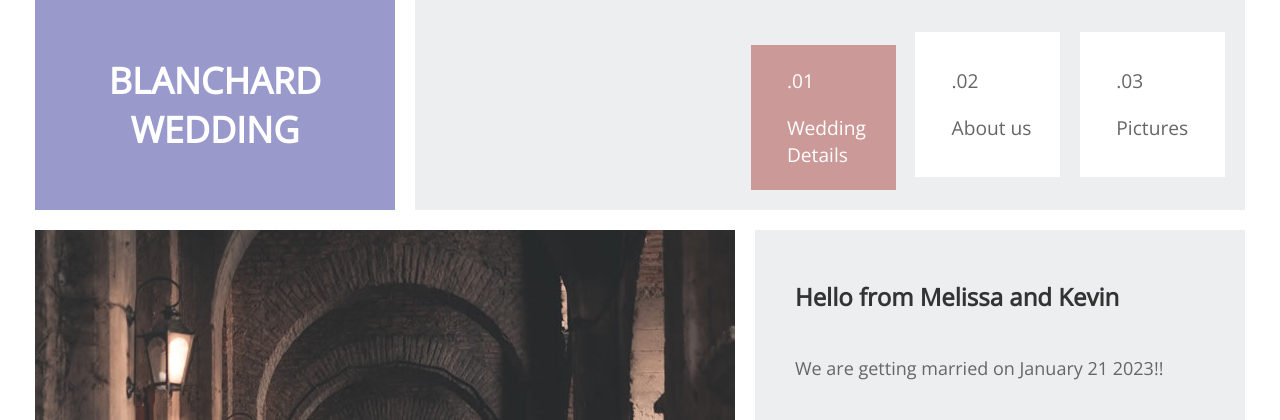
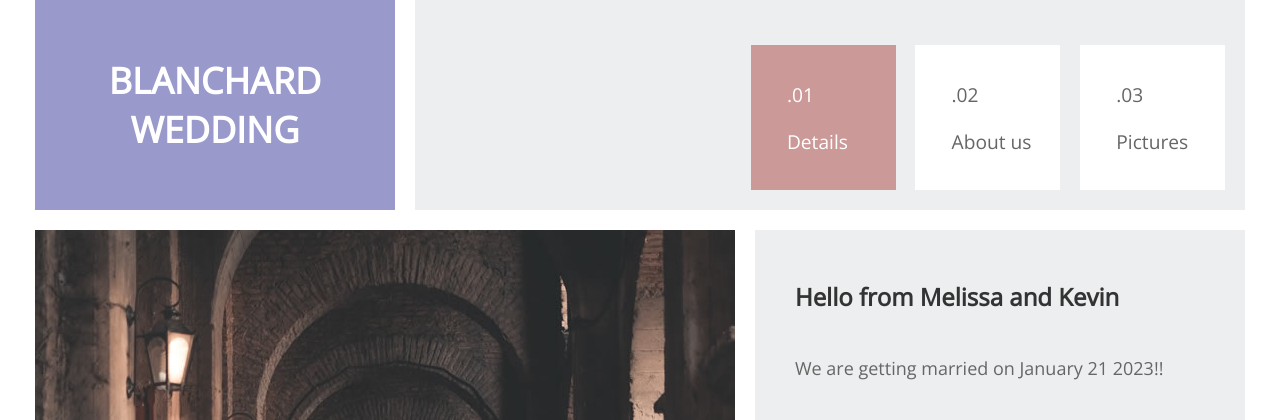
Before and after one commit to kjblanchard/devops, a Flask app: template images/flask/templates/index.html in a window 1280 px wide. Shown: the top 420 px of the page. Run offline with Flask 2, Linux system fonts and the light colour scheme; the template is opened without the code that fills it, so the values that code supplies are empty.

```diff
--- a/images/flask/templates/index.html
+++ b/images/flask/templates/index.html
@@ -34,7 +34,7 @@ https://templatemo.com/tm-544-comparto
                         <li class="tm-nav-item current">
                             <a href="#about" class="tm-nav-link">
                                 <span class="tm-mb-1">.01</span>
-                                <span>Wedding Details</span>
+                                <span>Details</span>
                             </a>
                         </li>
                         <li class="tm-nav-item">
```
Also changed, not shown: 2 other files.
